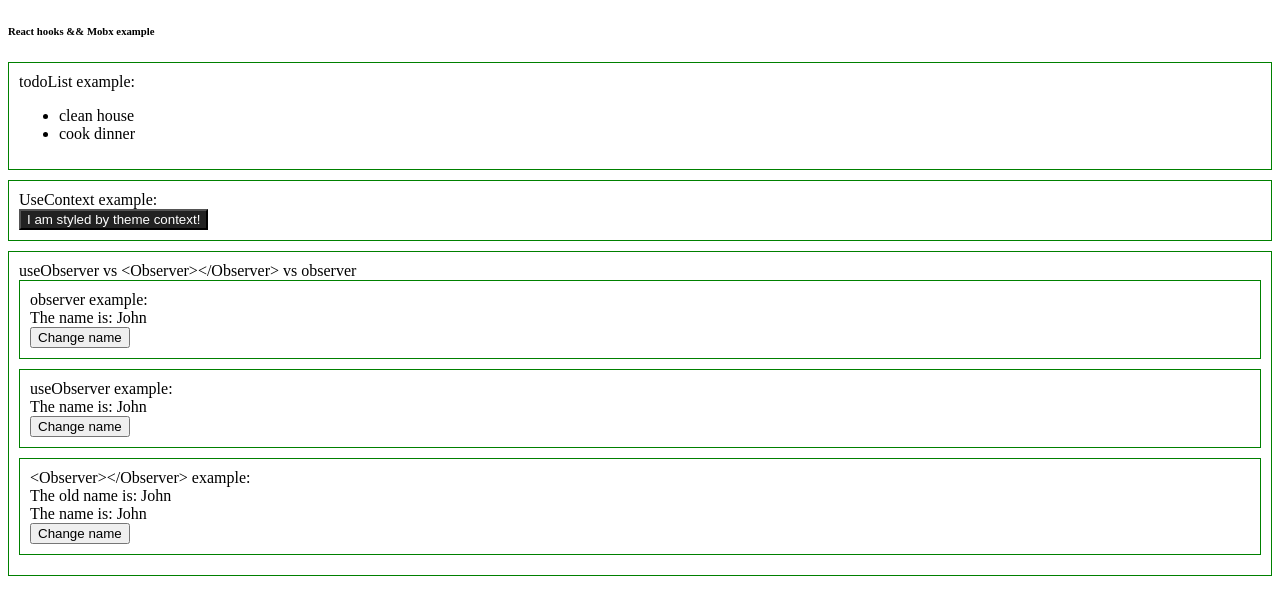
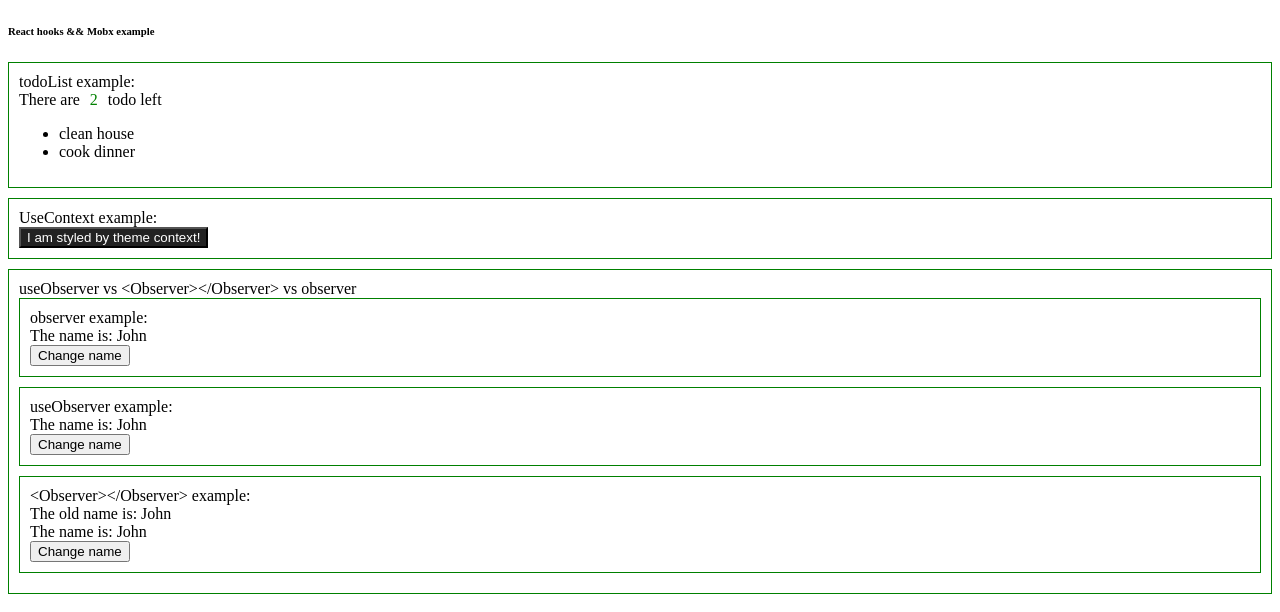
Before and after one commit to PengMQ/react-ts-webpack, a React app: page / in a window 1280 px wide. Shown: the top 612 px of the page. Built offline with nearby package versions, Linux system fonts and the light colour scheme.

Commit message:
[mengqiu] add mobx computed example

```diff
--- a/src/components/app/App.tsx
+++ b/src/components/app/App.tsx
@@ -1,6 +1,7 @@
 import * as React from 'react';
 import {useContext} from "react";
-import TodoList from '../todoList/TodoList'
+import {Observer} from 'mobx-react-lite';
+import TodoList from '../todoList/TodoList';
 import todosContext from '../../stores/todoListStore/TodoListStore';
 import UserObserverPerson from '../mobxFeature/useObserverPerson/UseObserverPerson'
 import ObservePerson from '../mobxFeature/observerPerson/ObserverPerson'
@@ -11,12 +12,23 @@ import './App.scss'
 
 const App = () => {
     const todosStore = useContext(todosContext);
+    console.log('<App>');
     return (
         <div>
             <h6>React hooks && Mobx example</h6>
 
             <div className={'block'}>
                 <div>todoList example:</div>
+                <Observer>
+                    {() => {
+                        console.log('<Observer>');
+                        return <div>There are
+                            <span style={{display: 'inline-block', margin: '0 10px', color: 'green'}}>
+                                 {todosStore.uncompletedNumber}</span>
+                            todo left
+                        </div>
+                    }}
+                </Observer>
                 <TodoList todoList={todosStore.todos} toggleTodo={todosStore.toggleTodo}/>
             </div>
 
@@ -26,7 +38,7 @@ const App = () => {
             </div>
 
             <div className='block'>
-                <div>useObserver vs &lt;Observer&gt;&lt;/Observer&gt; vs observer </div>
+                <div>useObserver vs &lt;Observer&gt;&lt;/Observer&gt; vs observer</div>
                 <div className='block'>
                     <div>observer example:</div>
                     <div>
--- a/src/stores/todoListStore/TodoListStore.ts
+++ b/src/stores/todoListStore/TodoListStore.ts
@@ -1,4 +1,4 @@
-import {createContext} from 'react'
+import {createContext, useMemo} from 'react'
 import {decorate, observable, computed, action} from 'mobx'
 import {todoItemInterface} from '../../types/types'
 
@@ -8,6 +8,11 @@ export class Todos {
         {id: 1, text: 'cook dinner', completed: false}
     ];
 
+    get uncompletedNumber(){
+       return  this.todos.filter((todo, index)=>{
+            return !todo.completed;
+        }).length;
+    }
     toggleTodo = (id: number): void => {
         let index = this.todos.findIndex((item) => {
             return item.id === id;
@@ -17,7 +22,8 @@ export class Todos {
 }
 
 decorate(Todos, {
-    todos: observable
+    todos: observable,
+    uncompletedNumber: computed
 });
 
 export default createContext(new Todos());
```
